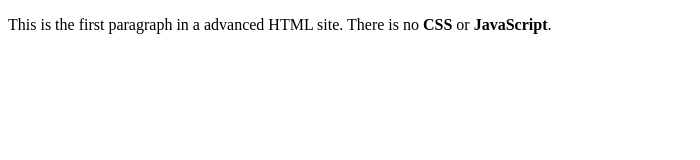
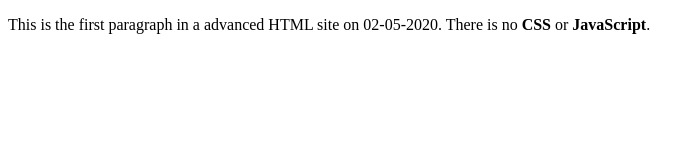
Before and after one commit to guhananth/static, a plain HTML site: page index.html in a window 1280 px wide. Shown: the whole page, without its empty margins (0-700 px from the left). Drawn offline with Linux system fonts and the light colour scheme.

Commit message:
Update index.html

```diff
--- a/index.html
+++ b/index.html
@@ -4,6 +4,6 @@
     <title>Static HTML Site</title>
   </head>
   <body>
-    <p>This is the first paragraph in a advanced HTML site. There is no <strong>CSS</strong> or <strong>JavaScript</strong>.</p>
+    <p>This is the first paragraph in a advanced HTML site on 02-05-2020. There is no <strong>CSS</strong> or <strong>JavaScript</strong>.</p>
   </body>
 </html>
```
